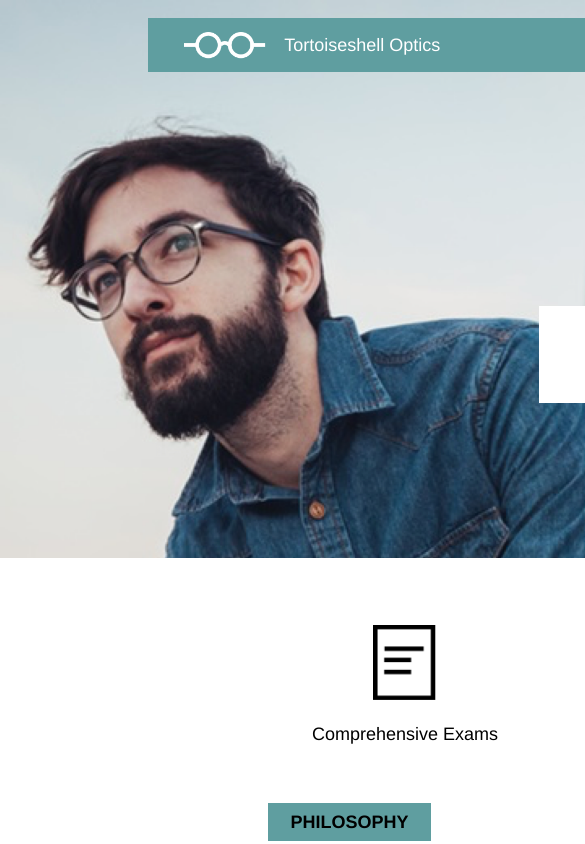
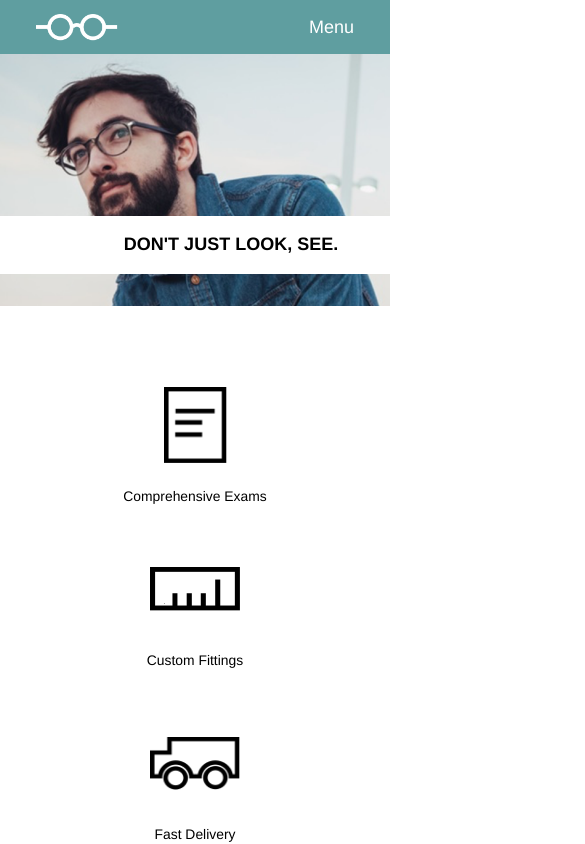
Before and after one commit to olivecobra/tortoiseshell-optics, a plain HTML site: page index.html in a window 390 px wide. Shown: the top 844 px of the page, 585 px wide, since content can reach past the window. Drawn offline with Linux system fonts and the light colour scheme.

Commit message:
Final commit.

```diff
--- a/index.html
+++ b/index.html
@@ -2,6 +2,7 @@
 <html>
   <head>
     <title>Tortoiseshell Optics</title>
+    <meta name="viewport" content="width=device-width, initial-scale=1.0">
     <link href="resources/css/reset.css" type="text/css" rel="stylesheet">
     <link href="resources/css/style.css" type="text/css" rel="stylesheet">
   </head>
@@ -14,10 +15,13 @@
         <span>Tortoiseshell Optics</span>
       </div>
       <nav>
-        <ul>
+        <ul class="tablet">
           <li>Services</li>
           <li>Products</li>
           <li>Contact</li>
+        </ul>
+        <ul class="mobile">
+          <li>Menu</li>
         </ul>
       </nav>
     </div>
--- a/resources/css/style.css
+++ b/resources/css/style.css
@@ -56,6 +56,10 @@ nav li {
   padding-right: 2rem;
   padding-top: 1rem;
   padding-bottom: 1rem;
+}
+
+.mobile {
+  display: none;
 }
 
 /*Banner*/
@@ -121,6 +125,7 @@ nav li {
   font-weight: bold;
   font-size: 1rem;
   background-color: cadetblue;
+  color: white;
   width: 10rem;
   padding: 0.5rem 1.25rem;
 }
@@ -143,3 +148,174 @@ nav li {
   height: 1.5rem;
   padding: 4rem 1rem 4rem 4rem;
 }
+
+@media only screen and (max-width: 1024px) {
+  body {
+    width: 100%;
+  }
+
+  .container {
+    width: 100%;
+  }
+
+/*Navigation bar*/
+
+  .navigation {
+    display: flex;
+    position: static;
+    background-color: cadetblue;
+    color: white;
+    justify-content: space-between;
+    font-size: 1rem;
+    height: 3rem;
+  }
+
+  .title {
+    height: 22rem;
+  }
+
+/*Banner*/
+
+  .banner {
+    display: flex;
+    position: relative;
+    top: 8rem;
+    right: 2rem;
+    justify-content: flex-end;
+  }
+
+  .banner h1 {
+    font-weight: bold;
+    font-size: 1.33rem;
+    line-height: 1.2;
+    background-color: white;
+    padding: 0.75rem 4rem;
+  }
+
+/*Services section*/
+
+  .service {
+    text-align: center;
+  }
+
+/*Footer*/
+
+  .footer {
+    width: auto;
+  }
+
+}
+
+@media only screen and (max-width: 670px) {
+
+  .container {
+    width: auto;
+  }
+
+  .title {
+    height: 17rem;
+    background-position: 20%;
+  }
+
+/*Navigation bar*/
+
+  .navigation {
+    position: static;
+  }
+
+  .navigation span {
+    display: none;
+  }
+
+  .navigation .tablet {
+    display: none;
+  }
+
+  .navigation div {
+    display: flex;
+    align-items: center;
+  }
+
+  .mobile {
+    display: block;
+  }
+
+/*Banner*/
+
+  .banner {
+    display: block;
+    position: relative;
+    top: 9rem;
+  }
+
+  .banner h1 {
+    display: block;
+    width: 100%;
+    font-weight: bold;
+    font-size: 1rem;
+    line-height: 1.2;
+    background-color: white;
+    padding-top: 1rem;
+    padding-bottom: 1rem;
+    text-align: center;
+  }
+
+/*Services section*/
+
+  .services {
+    display: flex;
+    flex-direction: column;
+    justify-content: center;
+    margin-top: 2.23rem;
+    margin-bottom: 3.77rem;
+  }
+
+  .service {
+    display: flex;
+    flex-direction: column;
+    align-items: center;
+    font-size: 0.77rem;
+    margin-top: 1.54rem;
+    margin-bottom: 0rem;
+  }
+
+/*Infocorner*/
+
+  .infocorner {
+    display: flex;
+    justify-content: center;
+    flex-direction: column;
+  }
+
+  .information {
+    width: auto;
+    margin-bottom: 4rem;
+    line-height: 1.4;
+  }
+
+  .information span {
+    width: auto;
+    display: block;
+    font-weight: bold;
+    font-size: 1rem;
+    padding-top: 0.5rem;
+    padding-bottom: 0.5rem;
+    text-align: center;
+  }
+
+  .information p {
+    margin-top: 1rem;
+  }
+
+/*Footer*/
+
+  .footer {
+    justify-content: center;
+    width: auto;
+  }
+
+  .footer span {
+    display: none;
+  }
+
+}
```
